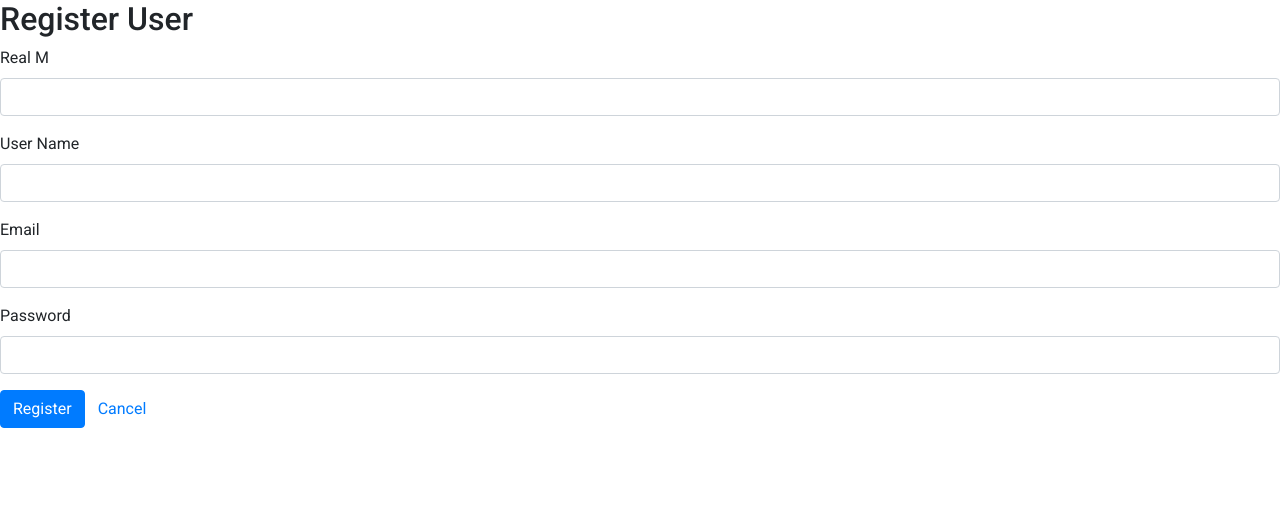
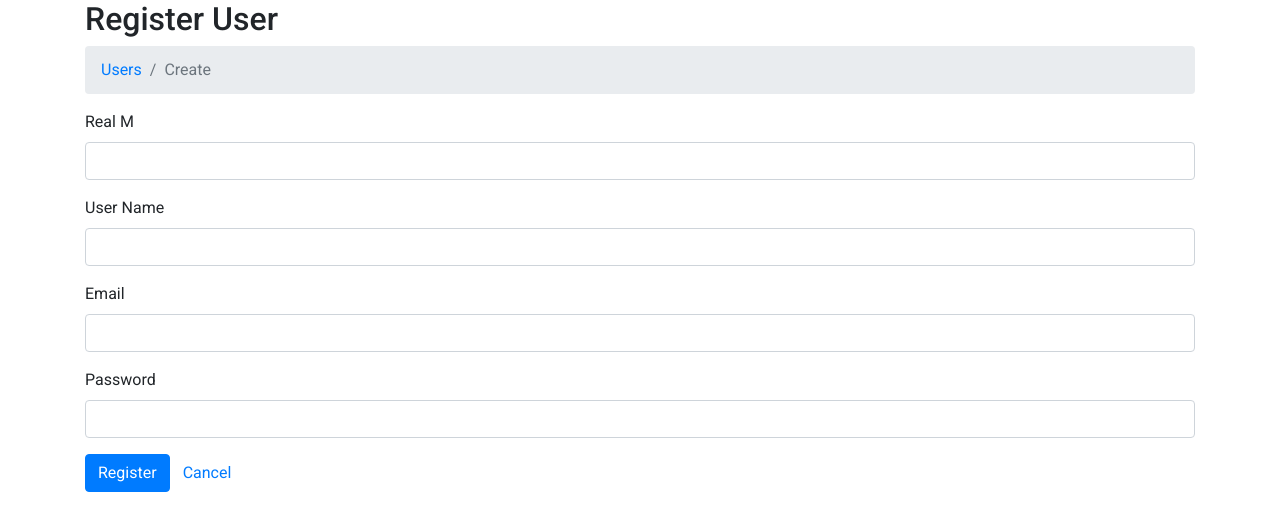
Before and after one commit to kapit4n/ng-vendei-auth, an Angular app: page /register in a window 1280 px wide. Shown: the top 530 px of the page. Built offline with nearby package versions, Linux system fonts and the light colour scheme.

Commit message:
users navigation

```diff
--- a/src/app/pages/auth/auth-user-create/auth-user-create.component.html
+++ b/src/app/pages/auth/auth-user-create/auth-user-create.component.html
@@ -1,5 +1,12 @@
+<div class="container">
     <div *ngIf="error" class="aler alert-danger">{{error}}</div>
     <h2>Register User</h2>
+    <nav aria-label="breadcrumb">
+        <ol class="breadcrumb">
+            <li class="breadcrumb-item"><a href="/users">Users</a></li>
+            <li class="breadcrumb-item active" aria-current="page">Create</li>
+        </ol>
+    </nav>
 
     <form [formGroup]="registerForm" (ngSubmit)="onSubmit()">
         <div class="form-group">
@@ -44,3 +51,4 @@
             <a routerLink="/login" class="btn btn-link">Cancel</a>
         </div>
     </form>
+</div>
--- a/src/app/pages/auth/auth-user-list/auth-user-list.component.html
+++ b/src/app/pages/auth/auth-user-list/auth-user-list.component.html
@@ -1,3 +1,11 @@
+<h2>Users</h2>
+<div class="container">
+  <nav aria-label="breadcrumb">
+    <ol class="breadcrumb">
+      <li class="breadcrumb-item active" aria-current="page">Users</li>
+    </ol>
+  </nav>
+  <a class="btn btn-primary" href="/register">+</a>
   <mat-list>
     <mat-list-item *ngFor="let user of users" (click)="selectUser(user)" class="item-container">
       <img
@@ -5,3 +13,4 @@
         height="40" /> {{user.email}} {{user.username}} {{user.id}}
     </mat-list-item>
   </mat-list>
+</div>
--- a/src/app/pages/auth/auth-user-profile/auth-user-profile.component.html
+++ b/src/app/pages/auth/auth-user-profile/auth-user-profile.component.html
@@ -1,4 +1,12 @@
 <div class="container">
+    <h2>Register User</h2>
+    <nav aria-label="breadcrumb">
+        <ol class="breadcrumb">
+            <li class="breadcrumb-item"><a href="/users">Users</a></li>
+            <li class="breadcrumb-item active" aria-current="page">{{user.username}}</li>
+        </ol>
+    </nav>
+
     <div class="row">
         <div class="col-6">
             <img style="width: 20rem;"
```
Lines whose indentation alone changed are shown as unchanged.
